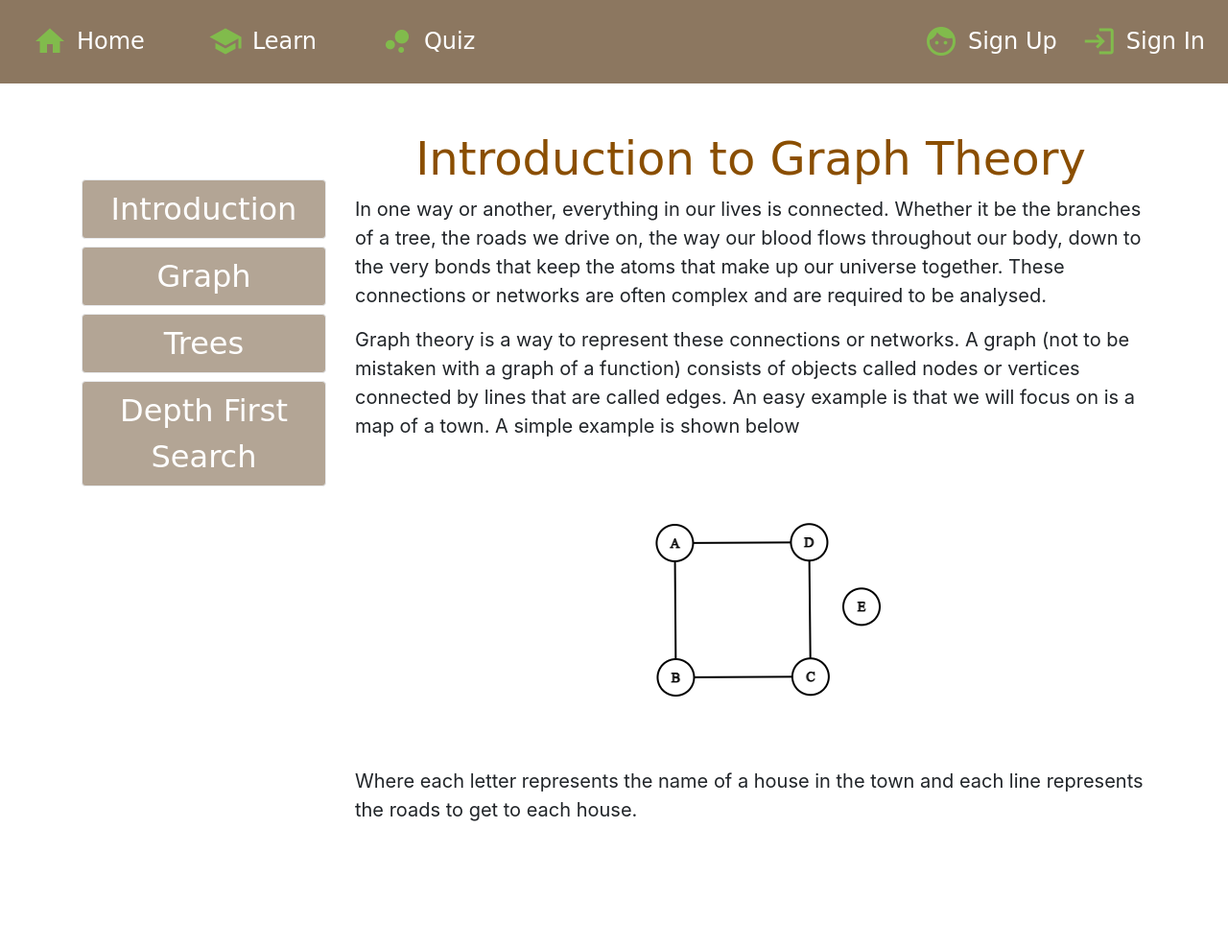
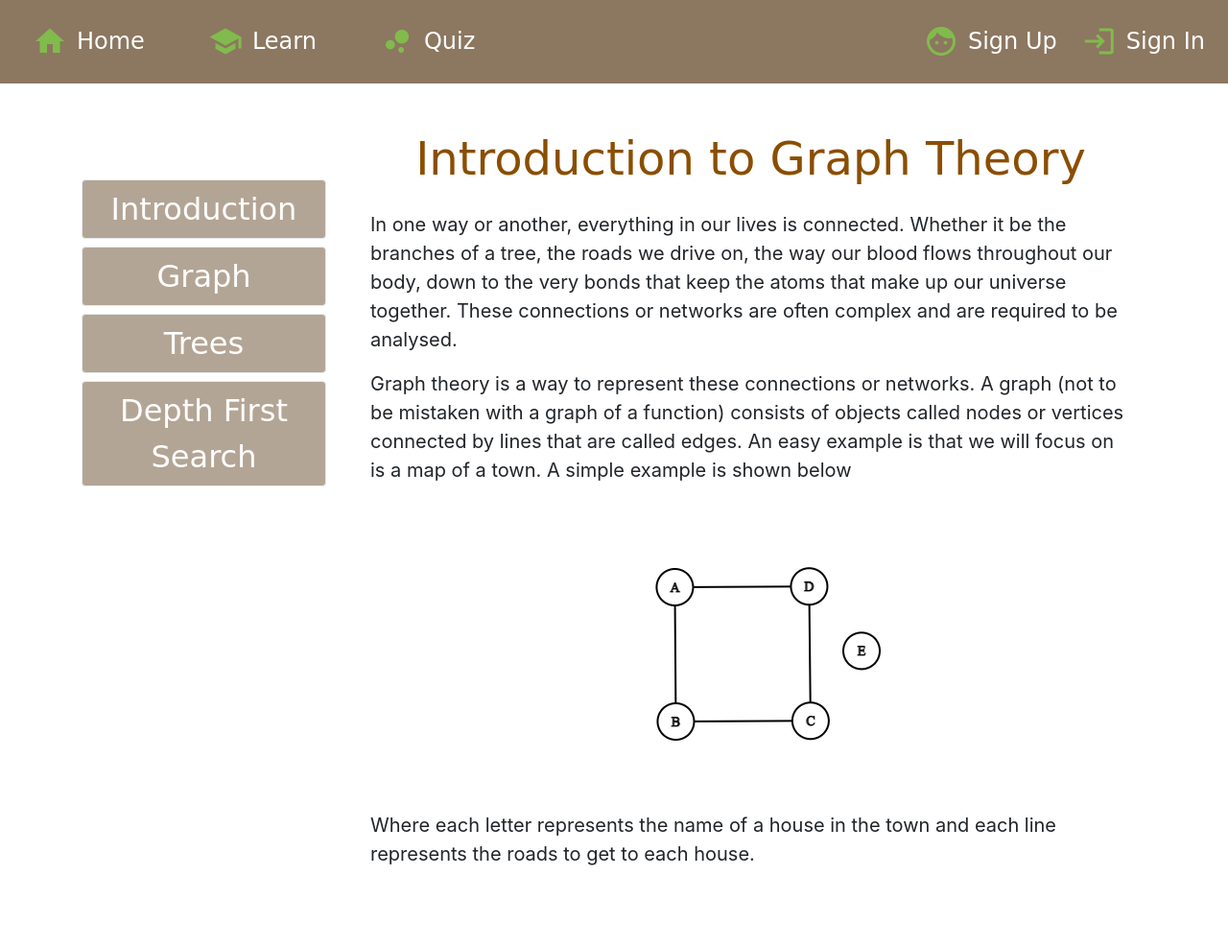
Before and after one commit to thomas-cleary-uwa/cits3403-project, a Flask app: page /content in a window 1280 px wide. Shown: the part 201-1188 px from the top of the page at 96% size. Before the commit the page ends 1057 px from the top, so only its background shows below. Run offline with Flask 2, Linux system fonts and the light colour scheme; some web fonts are replaced.

Commit message:
fixed spacing on calvins page

```diff
--- a/app/templates/user_pages/content.html
+++ b/app/templates/user_pages/content.html
@@ -30,10 +30,14 @@
 
             <div class="hideable show-first" id="Introduction">
                 <h1 class="page-heading">Introduction to Graph Theory</h1>
+
+                <div class="content-section">
                 <p class="page-text">In one way or another, everything in our lives is connected. Whether it be the branches of a tree, the roads we drive on, the way our blood flows throughout our body, down to the very bonds that keep the atoms that make up our universe together. These connections or networks are often complex and are required to be analysed.</p>
                 <p class="page-text">Graph theory is a way to represent these connections or networks. A graph (not to be mistaken with a graph of a function) consists of objects called nodes or vertices connected by lines that are called edges. An easy example is that we will focus on is a map of a town. A simple example is shown below</p>
                 <img class="content-image" src="../static/images/basic.png" alt="Basic Graph">
                 <p class="page-text">Where each letter represents the name of a house in the town and each line represents the roads to get to each house.</p>
+                </div>
+
             </div>
 
             <div class="hideable" id="Graphs">
@@ -49,22 +53,29 @@
                 <p class="page-text">Any link between any two objects is called an edge or arc. In the town example, the road or streets connecting the houses are represented by edges shown by the lines in the graph. We tend to name the edges by the nodes that they connect, for example, the edge connecting node A and node B would be called edge AB. Note that edges that only connect 2 nodes at a time and no more.</p>
                 </div>
 
+                <div class="content-section">
                 <h1 class="page-subheading">Weighted Graph</h1>
                 <p class="page-text">The shortest path problem is a very common question in data structures that uses weighted graphs. As the name implies, you have to find the path with the shortest distance to a node where distance is simply the sum of all the weights along the path. This is done by looking at all possible paths to a node and then adding all the weights along the way. In the town example, you would add the lengths of each road to a house.</p>
+                </div>
 
+                <div class="content-section">
                 <h1 class="page-subheading">Directed Graphs</h1>
                 <p class="page-text">Until now, the graphs that we have looked at have only have bi-directional edges, meaning that you can go back and forth between nodes. For example, in the previous graph we looked at, path A > B > C and path C > B > A are both valid paths, along with path A > B > A > D > C. However, with directed graphs, there are now restrictions to the direction that we can travel along a graph.</p>
                 <img class="content-image" src="../static/images/directed.png" alt="Directed Graph">
+                </div>
             </div>
 
             <div class="hideable" id="Trees">
 
+                <div class="content-section">
                 <h1 class="page-heading">Introduction to Trees</h1>
                 <p class="page-text">Trees are commonly used variation of directed graphs that are represented in the shape of an upside-down tree. This is demonstrated in the following images</p>
                 <img class="content-image" src="../static/images/basic_tree.png" alt="Basic Tree Graph">
                 <img class="content-image" src="../static/images/tree.png" alt="Tree Graph">
                 <p class="page-text">The image on the left is an example of a binary tree which is a very commonly used data structure while the image on the right is used to help visualise the concept of a tree. As can be seen from comparing the two, we can say that node A is the root node, where the entire tree is created from. We can also say that node B and C are the branches of the tree, also commonly called internal nodes. Finally we can say that nodes D,E,F and G are the leaves  of the tree or more commonly known as the external nodes.</p>
+                </div>
 
+                <div class="content-section">
                 <h1 class="page-subheading">Parent, Child and Sibling Nodes</h1>
                 <p class="page-text">Some commonly used terms in trees are parent, child and sibling nodes. These terms come from the concept of a family tree. Think of the graph on the left as your mums’ side of the family:</p>
                 <ul>
@@ -73,35 +84,52 @@
                     <li>Node D and E would represent you and your brother or sister respectively</li>
                     <li>Node F and G would represent your cousins</li>
                 </ul>
+                </div>
 
+                <div class="content-section">
                 <p class="page-text">You would say that your grandma is the parent of your mum and aunty, hence A is the parent node of B and C who in turn, are the child nodes of A. You would also say that your mum and aunty are siblings and therefore node B and C are sibling nodes.</p>
                 <p class="page-text">Here is an example of the graph being applied to the family tree</p>
                 <img class="content-image" src="../static/images/family_tree.png" alt="Family Tree Graph">
                 <p class="page-text">As shown from the family tree concept, any node that has a directed edge pointing towards another node is the parent of that node and that node is now a child node. In trees, we also refer to nodes with no children as the external nodes of the tree or the leaves of the tree as there is nothing branching out from them. As such, any other node that is not an external node is an internal node as they exist inside the tree.Note that any paths in a tree must go downwards due to the direction of the edges</p>
+                </div>
 
+                <div class="content-section">
                 <h1 class="page-subheading">Root Nodes</h1>
                 <p class="page-text">The root node is simply the node at the top of the tree. There is only one root node in any tree and there is only one possible path from the root node to any other node in the tree. In the example graph, node A is the root node.</p>
+                </div>
 
+                <div class="content-section">
                 <h1 class="page-subheading">Depth</h1>
                 <p class="page-text">Every node has a depth which is the number of edges from the node to the tree’s root node. To calculate depth, we start at the root node and go along a downwards path until we reach the target node, counting the number of edges along the way. Note that the path we have chosen should not matter and any path that reaches the target node can be used. For example, node 6 in the tree graph would have depth of 3.</p>
+                </div>
 
+                <div class="content-section">
                 <h1 class="page-subheading">Level</h1>
                 <p class="page-text">Every node has a level which is normally calculated as depth + 1. It can also be thought of as the generation of the node when visualising a family tree. From the family tree example, we can say that your grandma is the first generation in the family tree and therefore, node A has a level of 1 or exists at level 1 of the tree. Your mum and aunty would then be the second generation of the tree and therefore node B and C have a level of 2 and so forth. Note that levels ALWAYS START FROM 1. From the example of the node 8 of the tree graph has a level of 2.</p>
+                </div>
 
+                <div class="content-section">
                 <h1 class="page-subheading">Height</h1>
                 <p class="page-text">The height of a tree is the number of edges that exist on the longest downward path from the root node to a leaf node. To find this, imagine we are starting from the ground up, so we start at the lowest leaf node and go along an upwards path to the root, counting the number of edges along the way. Note that a common question that involves the height of the tree is what is the maximum number of nodes a tree can have if it has a height of “h”. Simply use the formula max =2^h– 1.</p>
+                </div>
+
             </div>
 
             <div class="hideable" id="DFS">
+
+                <div class="content-section">
                 <h1 class="page-heading">Introduction to Tree Traversal Algorithms</h1>
                 <p class="page-text">Trees are often used in a variety of problems. For example, you are a great grandfather, and your memory is not that great these days. You hear you have a great granddaughter named Lily. You want to know if this is true and who her parents are.</p>
                 <p class="page-text">Due to your poor memory, you only know the names of your own kids so you can only ask them the names of their kids. Unfortunately, poor memory runs in the family and each family member only knows the names of their siblings and their own children.</p>
                 <p class="page-text">This is situation where you would need to search through your entire family tree to see if Lily really exists. But what would be the fastest or most efficient way of searching through this tree? This is where Tree Traversal Algorithms Come in></p>
                 <p class="page-text">A Tree Traversal Algorithm is a way of searching through a tree ensuring that all nodes have been checked. We will be focusing on one type of algorithm called a Depth First Search</p>
+                </div>
 
+                <div class="content-section">
                 <h1 class="page-heading">Introduction to Depth First Search</h1>
                 <p class="page-text">Depth First Search involves searching all the way down one path in a tree. If our goal is not achieved down that one path, you would backtrack up one level and go down another path. In the family tree problem, you would ask your children if they have children, then ask that child the same thing until you find someone without a child, then you would know that you have reached the bottom of your family tree (reached a leaf).</p>
                 <p class="page-text">If that child is not Lily, you would then see if their parents if they have any other children and see if Lily is one of them. If not, you would then check the parent of that parent and check their children. This process is repeated until you have checked your whole family tree</p>
+                </div>
             </div>
         </div>
     </div>
```
